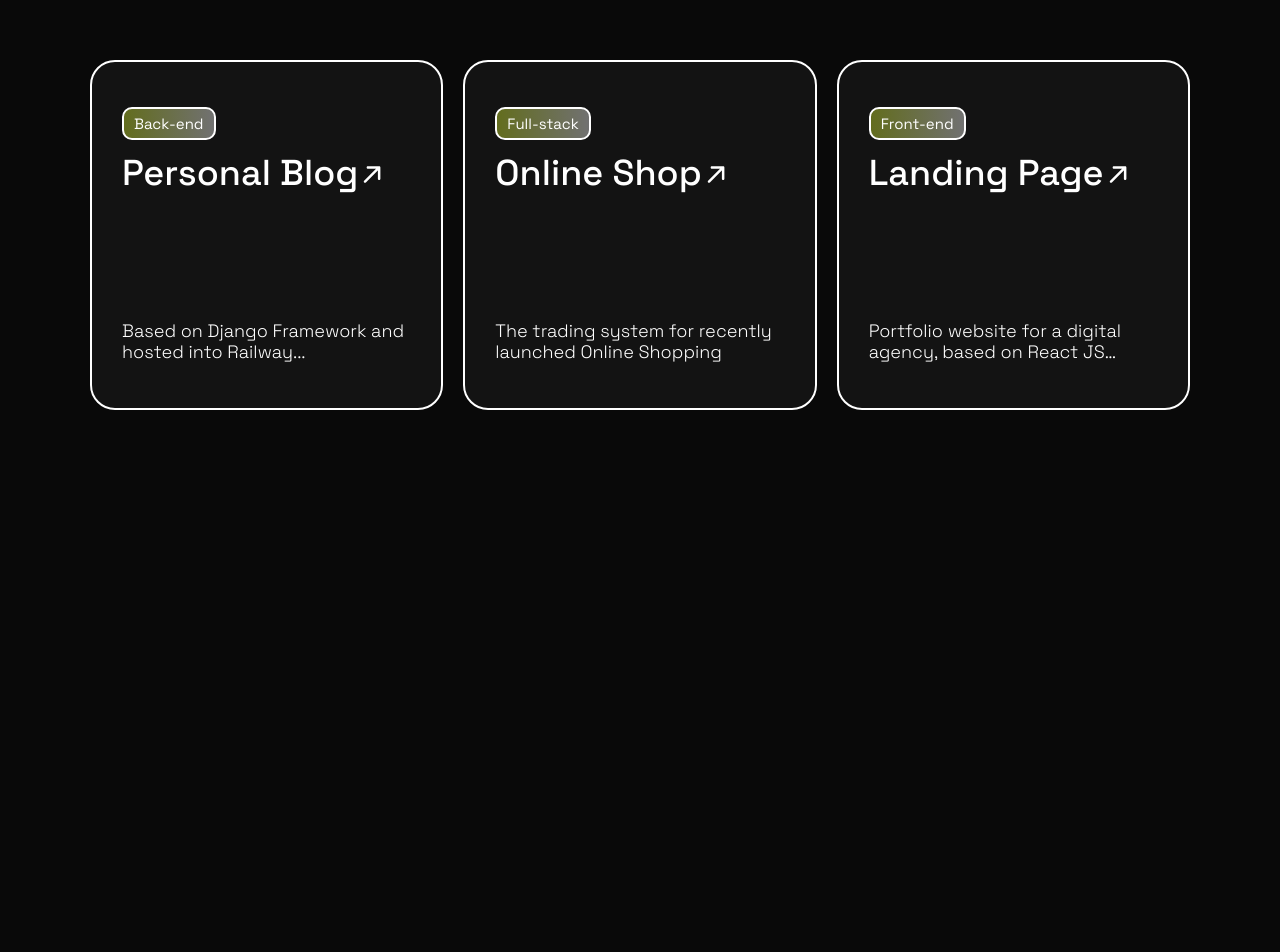
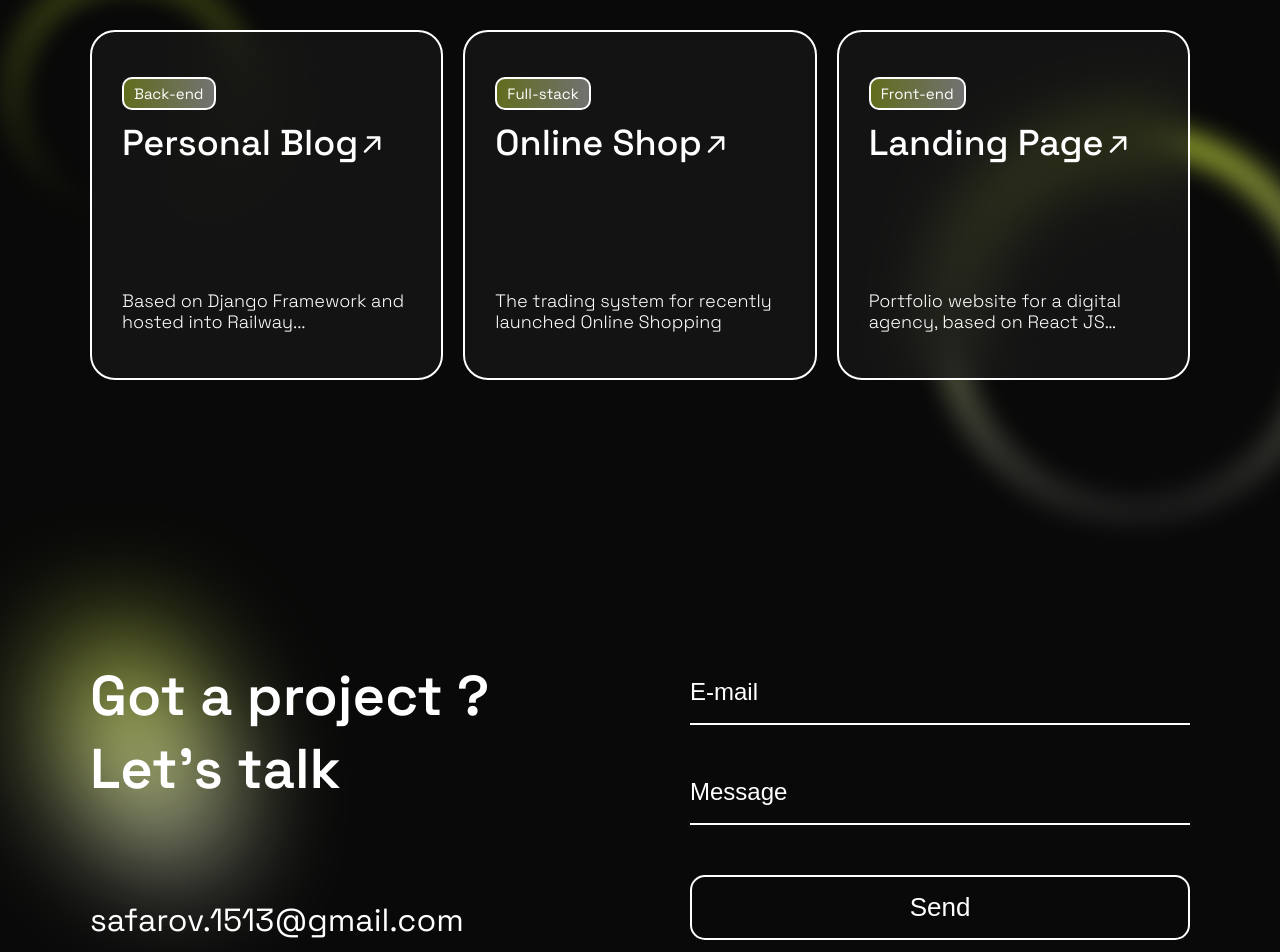
Before and after one commit to IwantPizza-404/Blask, a Vue app: page / in a window 1280 px wide. Shown: the part 2440-3392 px from the top of the page. Before the commit the page ends 2950 px from the top, so only its background shows below. Built offline with nearby package versions, Linux system fonts and the light colour scheme.

Commit message:
## Footer section ##

```diff
--- a/src/App.vue
+++ b/src/App.vue
@@ -11,6 +11,7 @@
       <About/>
       <Projects/>
     </main>
+    <Footer/>
   </div>
 </template>
 
@@ -23,6 +24,7 @@
     display: flex;
     flex-direction: column;
     gap: 200px;
+    overflow-x: clip;
   }
   @media screen and (max-width: 550px){
     .page-sections{
--- a/src/assets/base.css
+++ b/src/assets/base.css
@@ -16,6 +16,10 @@
 *::after {
   box-sizing: border-box;
   margin: 0;
+}
+
+html{
+  scroll-behavior: smooth;
 }
 
 body {
--- a/src/components/About.vue
+++ b/src/components/About.vue
@@ -5,7 +5,7 @@ export default{
 </script>
 
 <template>
-    <div class="sec-about">
+    <section id="about" class="sec-about">
         <div class="container">
             <div class="about_wrapp">
                 <div class="about_content">
@@ -37,7 +37,7 @@ export default{
                 </div>
             </div>
         </div>
-    </div>
+    </section>
 </template>
 
 <style scoped>
@@ -113,9 +113,10 @@ export default{
     .about_features::after{
         content: "";
         position: absolute;
-        width: 160px;
-        height: 160px;
-        filter: blur(70px);
+        width: 200px;
+        height: 200px;
+        filter: blur(55px);
+        opacity: 0.5;
         background: linear-gradient(var(--accent-color), #fff);
         top: 50%;
         left: 50%;
--- /dev/null
+++ b/src/components/Footer.vue
@@ -0,0 +1,146 @@
+<script>
+export default{
+
+}
+</script>
+
+<template>
+    <footer class="footer-sec">
+        <div class="container">
+            <div class="footer_wrapp">
+                <div class="footer-content">
+                    <h2 class="footer-title sec-title">Got a project ?<br>Let’s talk</h2>
+                    <a class="email-link" href="#">safarov.1513@gmail.com</a>
+                    <svg class="bg-asset" width="166" height="238" viewBox="0 0 166 238" fill="none" xmlns="http://www.w3.org/2000/svg">
+                        <path d="M39.9872 1.71834C-14.1114 18.5047 2.35909 141.966 2.35909 141.966C2.35909 141.966 101.33 274.237 149.736 228.313C186.33 193.595 149.736 99.0545 149.736 99.0545C149.736 99.0545 94.6755 -15.251 39.9872 1.71834Z" fill="url(#paint0_linear_90_18)" fill-opacity="0.8"/>
+                        <defs>
+                            <linearGradient id="paint0_linear_90_18" x1="83" y1="0" x2="83" y2="238" gradientUnits="userSpaceOnUse">
+                                <stop stop-color="#DBF52F"/>
+                                <stop offset="1" stop-color="white"/>
+                            </linearGradient>
+                        </defs>
+                    </svg>
+                </div>
+                <form class="footer-form">
+                    <div class="form-inputs">
+                        <input class="form_input" type="text" name="email" placeholder="E-mail">
+                        <input class="form_input" type="text" placeholder="Message">
+                    </div>
+                    <button class="send-btn">Send</button>
+                </form>
+            </div>
+        </div>
+    </footer>
+</template>
+
+<style scoped>
+    .footer-sec{
+        padding: 280px 0 145px 0;
+    }
+    .footer_wrapp{
+        display: flex;
+        gap: 135px;
+        justify-content: space-between;
+    }
+    .footer-content{
+        position: relative;
+        display: flex;
+        justify-content: space-between;
+        flex-direction: column;
+        gap: 65px;
+        flex: 1;
+        max-width: fit-content;
+        min-width: fit-content;
+    }
+    .footer-title{
+        line-height: 130%;
+    }
+    .email-link{
+        font-size: 32px;
+        font-weight: 400;
+        width: fit-content;
+    }
+
+    .footer-form{
+        display: flex;
+        flex-direction: column;
+        align-items: center;
+        gap: 50px;
+        flex: 1;
+        max-width: 500px;
+    }
+
+    .form-inputs{
+        display: flex;
+        flex-direction: column;
+        gap: 35px;
+        width: 100%;
+    }
+    .form_input::placeholder{
+        color: #fff;
+    }
+    .form_input{
+        background: transparent;
+        border: none;
+        height: 65px;
+        border-bottom: 2px solid #fff;
+        outline: none;
+        font-size: 24px;
+        color: #fff;
+        padding: 20px 0px;
+    }
+    .send-btn{
+        display: flex;
+        justify-content: center;
+        align-items: center;
+        border: 2px solid #fff;
+        border-radius: 15px;
+        width: 100%;
+        font-size: 26px;
+        font-weight: 400;
+        color: #fff;
+        height: 65px;
+    }
+    .bg-asset{
+        position: absolute;
+        top: -30px;
+        left: -30px;
+        z-index: -1;
+        filter: blur(60px);
+    }
+
+
+    @media screen and (max-width: 1135px){
+        .footer_wrapp{
+            flex-direction: column;
+        }
+        .footer-content, .footer-form{
+            max-width: 100%;
+        }
+        .send-btn{
+            max-width: 50%;
+        }
+    }
+    @media screen and (max-width: 950px){
+        .send-btn{
+            max-width: 100%;
+        }
+    }
+    @media screen and (max-width: 675px){
+        .footer-content{
+            gap: 35px;
+        }
+        .email-link{
+            font-size: 26px;
+        }
+        .footer_wrapp{
+            gap: 75px;
+        }
+        .footer-sec{
+            padding: 240px 0 75px 0;
+        }
+        .send-btn{
+            font-size: 25px;
+        }
+    }
+</style>
--- a/src/components/Hero.vue
+++ b/src/components/Hero.vue
@@ -13,6 +13,9 @@
       }
     },
     methods:{
+      Scroll(){
+        window.scrollTo(0, window.innerHeight + 175)
+      },
       MagnetHover(event){
         this.object = event.target.getBoundingClientRect();
         this.pos.x = Math.round(event.clientX - this.object.left - this.object.width / 2)
@@ -61,6 +64,7 @@
           </div>
           <div class="scroll-btn_wrapp">
             <button
+              @click="Scroll"
               @mousemove="MagnetHover"
               @mouseout="MouseOut"
               class="scroll-btn"
@@ -154,10 +158,10 @@
     position: absolute;
     /* transform: translate(-200px, 200px); */
     filter: blur(100px);
-    -webkit-filter: blur(100px);
+    /* -webkit-filter: blur(100px); */
     transform: scale(1);
     opacity: 1;
-    animation: GrBanana_glow 2.5s ease;
+    animation: GrBanana_glow 4s ease-out;
     bottom: 15px;
     left: 0%;
 }
@@ -187,6 +191,11 @@
   animation: GrBanana 12s ease-in-out infinite;
 } */
 
+@media screen and (max-width: 1550px){
+  .hero-sec{
+    padding: 100px 0 100px 0;
+  }
+}
 
 @media screen and (max-width: 1024px){
   .hero_content{
--- a/src/components/Projects.vue
+++ b/src/components/Projects.vue
@@ -8,7 +8,7 @@
 </script>
 
 <template>
-  <section class="sec-projects">
+  <section id="projects" class="sec-projects">
     <div class="container">
         <div class="projects_wrapp">
             <div class="projects-title">
@@ -76,6 +76,26 @@
                     </a>
                 </div>
             </div>
+            <div class="bg-assets">
+                <svg class="gr-circle-1" width="240" height="240" viewBox="0 0 240 240" fill="none" xmlns="http://www.w3.org/2000/svg">
+                    <circle cx="120" cy="120" r="117" stroke="url(#paint0_linear_74_15)" stroke-width="6"/>
+                    <defs>
+                        <linearGradient id="paint0_linear_74_15" x1="120" y1="0" x2="120" y2="240" gradientUnits="userSpaceOnUse">
+                            <stop stop-color="#DBF52F"/>
+                            <stop offset="1" stop-color="#DBF52F" stop-opacity="0"/>
+                        </linearGradient>
+                    </defs>
+                </svg>
+                <svg class="gr-circle-2" width="391" height="391" viewBox="0 0 391 391" fill="none" xmlns="http://www.w3.org/2000/svg">
+                    <circle cx="195.5" cy="195.5" r="186.5" stroke="url(#paint0_linear_74_13)" stroke-width="18"/>
+                    <defs>
+                        <linearGradient id="paint0_linear_74_13" x1="206.156" y1="-13.1153" x2="240.584" y2="391" gradientUnits="userSpaceOnUse">
+                            <stop stop-color="#DBF52F"/>
+                            <stop offset="1" stop-color="white" stop-opacity="0.1"/>
+                        </linearGradient>
+                    </defs>
+                </svg>
+            </div>
         </div>
     </div>
   </section>
@@ -83,9 +103,10 @@
 
 <style scoped>
     .sec-projects{
-        padding: 0 0 100px 0;
+        overflow-x: clip;
     }
     .projects_wrapp{
+        position: relative;
         display: flex;
         flex-direction: column;
         gap: 115px;
@@ -189,6 +210,26 @@
         border: 2px solid #fff;
     }
 
+    .bg-assets{
+        position: absolute;
+        width: 100%;
+        height: 100%;
+        z-index: -1;
+    }
+    .bg-assets svg{
+        filter: blur(14px);
+    }
+    .gr-circle-1{
+        position: absolute;
+        left: -80px;
+        top: 130px;
+    }
+    .gr-circle-2{
+        position: absolute;
+        right: -140px;
+        bottom: -140px;
+    }
+
     @media screen and (max-width: 1200px){
         .project-card{
             flex: calc(50% - 10px);
@@ -220,6 +261,13 @@
         .view-pr_btn{
             font-size: 20px;
         }
+        .gr-circle-1{
+            top: 88px;
+        }
+        .gr-circle-2{
+            width: 290px;
+            height: 290px;
+        }
     }
     @media screen and (max-width: 550px){
         .view-pr_btn{
@@ -238,6 +286,9 @@
         .projects_wrapp{
             gap: 45px;
         }
+        .gr-circle-1{
+            top: 62px;
+        }
     }
     @media screen and (max-width: 425px){
         .view-pr_btn{
@@ -250,5 +301,8 @@
             position: relative;
             padding-bottom: 85px;
         }
+        .gr-circle-2{
+            bottom: -100px;
+        }
     }
 </style>
--- a/src/components/Services.vue
+++ b/src/components/Services.vue
@@ -22,7 +22,7 @@
 </script>
 
 <template>
-  <section class="sec-services">
+  <section id="services" class="sec-services">
     <div class="container">
       <div class="services_wrapp">
         <div class="services-title">
@@ -99,7 +99,7 @@
 <style scoped>
   .sec-services{
     position: relative;
-    overflow-x: hidden;
+    overflow: hidden;
   }
   .services_wrapp{
     display: flex;
--- a/src/main.js
+++ b/src/main.js
@@ -4,6 +4,7 @@ import Hero from './components/Hero.vue'
 import Services from './components/Services.vue'
 import About from './components/About.vue'
 import Projects from './components/Projects.vue'
+import Footer from './components/Footer.vue'
 
 import { createApp, ref } from 'vue'
 import App from './App.vue'
@@ -15,5 +16,6 @@ app.component('Hero', Hero)
 app.component('Services', Services)
 app.component('About', About)
 app.component('Projects', Projects)
+app.component('Footer', Footer)
 
 app.mount('#app')
```
Also changed, not shown: src/components/Header.vue (+17 -9 lines), src/assets/img/logo.svg.
